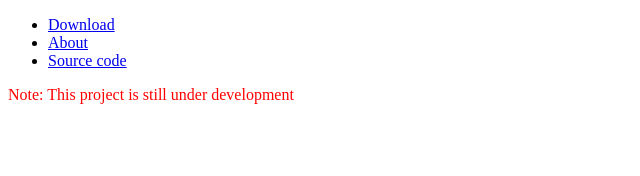
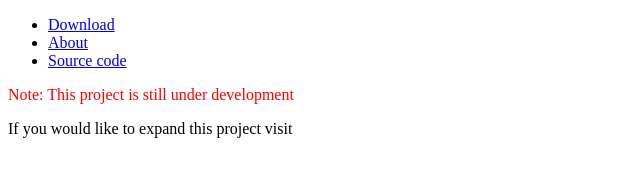
Before and after one commit to kill3rc/killr, a plain HTML site: page index.html in a window 1280 px wide. Shown: the whole page, without its empty margins (0-640 px from the left). Drawn offline with Linux system fonts and the light colour scheme.

Commit message:
Add GitHub link for project expansion
Added a link for project expansion on GitHub.

```diff
--- a/index.html
+++ b/index.html
@@ -14,5 +14,6 @@
         </div>
     </nav>
       <p style="color:red;">Note: This project is still under development</p>
+      <p>If you would like to expand this project visit <a href="https://github.com/kill3rc/killr/upload/main"></a></p>
    </body>
 </html>
```
